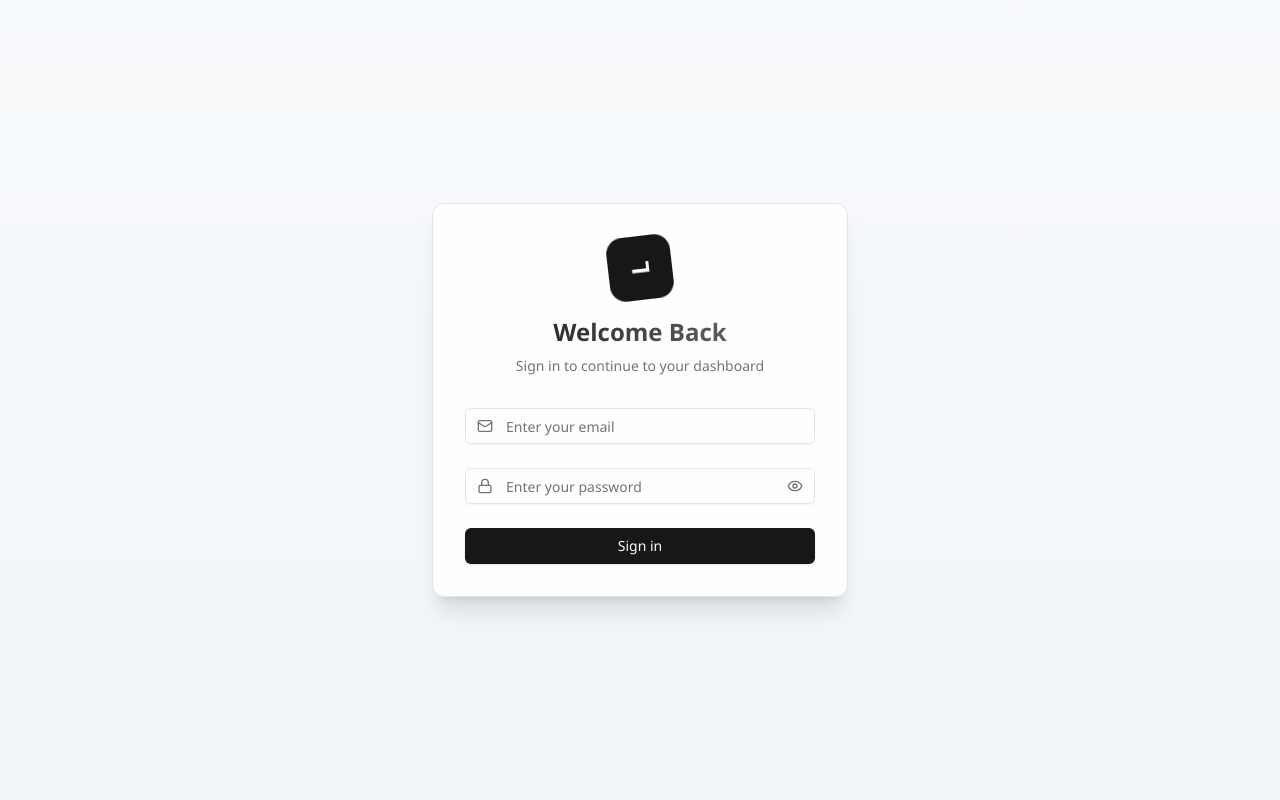
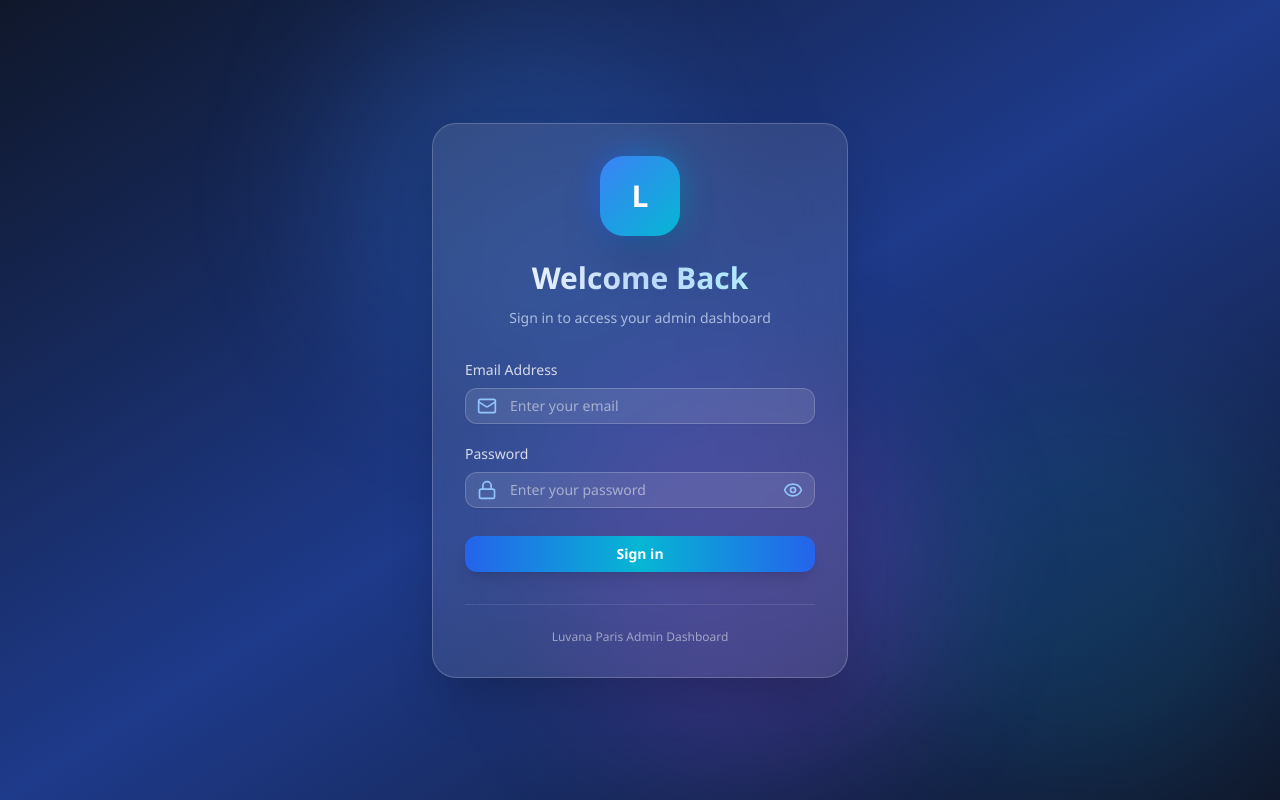
Before and after one commit to projectinshahi/Luvana-paris-admin, a Next.js app: page /login in a window 1280 px wide. Built offline with nearby package versions, Linux system fonts and the light colour scheme; no server answers.

Commit message:
login page ui change

```diff
--- a/app/login/page.tsx
+++ b/app/login/page.tsx
@@ -93,14 +93,34 @@ export default function LoginPage() {
 
   return (
     <AuthProvider>
-    <div className="min-h-screen flex items-center justify-center relative overflow-hidden bg-gradient-to-b from-slate-50 to-slate-100">
+      <div className="min-h-screen flex items-center justify-center relative overflow-hidden bg-gradient-to-br from-slate-900 via-blue-900 to-slate-900">
+        {/* Animated background elements */}
+        <div className="absolute inset-0 overflow-hidden pointer-events-none">
+          <motion.div
+            className="absolute top-0 left-1/4 w-96 h-96 bg-blue-500/20 rounded-full blur-3xl"
+            animate={{ y: [0, 50, 0], x: [0, 30, 0] }}
+            transition={{ duration: 6, repeat: Infinity, ease: "easeInOut" }}
+          />
+          <motion.div
+            className="absolute bottom-0 right-1/4 w-96 h-96 bg-purple-500/20 rounded-full blur-3xl"
+            animate={{ y: [0, -50, 0], x: [0, -30, 0] }}
+            transition={{ duration: 8, repeat: Infinity, ease: "easeInOut" }}
+          />
+          <motion.div
+            className="absolute top-1/2 right-0 w-96 h-96 bg-cyan-500/10 rounded-full blur-3xl"
+            animate={{ rotate: 360 }}
+            transition={{ duration: 20, repeat: Infinity, linear: true }}
+          />
+        </div>
+
+        {/* Main content */}
         <motion.div
           variants={slideUp}
           initial="initial"
           animate="animate"
           className="w-full max-w-md px-4 relative z-10"
         >
-        <Card className="p-8 backdrop-blur-sm bg-white/80 shadow-xl">
+          <Card className="p-8 backdrop-blur-xl bg-white/10 border border-white/20 shadow-2xl rounded-3xl">
             <motion.div
               className="mb-8 text-center"
               variants={slideUp}
@@ -108,24 +128,27 @@ export default function LoginPage() {
               animate="animate"
               transition={{ delay: 0.2 }}
             >
-            <div className="flex justify-center mb-4">
+              <div className="flex justify-center mb-6">
                 <motion.div
-                className="w-16 h-16 bg-primary rounded-2xl flex items-center justify-center"
-                animate={{ rotate: 360 }}
-                transition={{ duration: 2, repeat: Infinity, ease: "linear" }}
+                  className="relative"
+                  whileHover={{ scale: 1.1 }}
+                  whileTap={{ scale: 0.95 }}
                 >
-                <span className="text-white text-2xl font-bold">L</span>
+                  <div className="absolute inset-0 bg-gradient-to-r from-blue-600 to-cyan-600 rounded-3xl blur-lg opacity-75" />
+                  <div className="relative w-20 h-20 bg-gradient-to-br from-blue-500 to-cyan-500 rounded-3xl flex items-center justify-center shadow-2xl">
+                    <span className="text-white text-3xl font-bold">L</span>
+                  </div>
                 </motion.div>
               </div>
-            <h1 className="text-2xl font-bold mb-2 bg-gradient-to-r from-primary to-primary/60 bg-clip-text text-transparent">
+              <h1 className="text-3xl font-bold mb-3 bg-gradient-to-r from-white via-blue-200 to-cyan-200 bg-clip-text text-transparent">
                 Welcome Back
               </h1>
-            <p className="text-sm text-muted-foreground">
-              Sign in to continue to your dashboard
+              <p className="text-sm text-blue-100/70">
+                Sign in to access your admin dashboard
               </p>
             </motion.div>
 
-          <form onSubmit={handleSubmit} className="space-y-6">
+            <form onSubmit={handleSubmit} className="space-y-5">
               {error && (
                 <motion.div
                   variants={fadeIn}
@@ -133,7 +156,7 @@ export default function LoginPage() {
                   animate="animate"
                   exit="exit"
                 >
-                <Alert variant="destructive">
+                  <Alert className="bg-red-500/20 border border-red-500/30 text-red-200">
                     <AlertDescription>{error}</AlertDescription>
                   </Alert>
                 </motion.div>
@@ -145,15 +168,16 @@ export default function LoginPage() {
                 animate="animate"
                 transition={{ delay: 0.3 }}
               >
+                <label className="text-sm font-medium text-white/80 mb-2 block">Email Address</label>
                 <div className="relative">
-                <Mail className="absolute left-3 top-1/2 -translate-y-1/2 h-4 w-4 text-muted-foreground" />
+                  <Mail className="absolute left-3 top-1/2 -translate-y-1/2 h-5 w-5 text-blue-300" />
                   <Input
                     name="email"
                     type="email"
                     placeholder="Enter your email"
                     value={formData.email}
                     onChange={handleInputChange}
-                  className="pl-10"
+                    className="pl-11 bg-white/10 border border-white/20 text-white placeholder:text-white/50 focus:border-blue-400 focus:bg-white/15 rounded-xl transition-all"
                     disabled={isLoading}
                   />
                 </div>
@@ -165,42 +189,42 @@ export default function LoginPage() {
                 animate="animate"
                 transition={{ delay: 0.4 }}
               >
+                <label className="text-sm font-medium text-white/80 mb-2 block">Password</label>
                 <div className="relative">
-                <Lock className="absolute left-3 top-1/2 -translate-y-1/2 h-4 w-4 text-muted-foreground" />
+                  <Lock className="absolute left-3 top-1/2 -translate-y-1/2 h-5 w-5 text-blue-300" />
                   <Input
                     name="password"
                     type={showPassword ? "text" : "password"}
                     placeholder="Enter your password"
                     value={formData.password}
                     onChange={handleInputChange}
-                  className="pl-10"
+                    className="pl-11 pr-11 bg-white/10 border border-white/20 text-white placeholder:text-white/50 focus:border-blue-400 focus:bg-white/15 rounded-xl transition-all"
                     disabled={isLoading}
                   />
                   <button
                     type="button"
                     onClick={() => setShowPassword(!showPassword)}
-                  className="absolute right-3 top-1/2 -translate-y-1/2 text-muted-foreground hover:text-foreground transition-colors"
+                    className="absolute right-3 top-1/2 -translate-y-1/2 text-blue-300 hover:text-blue-200 transition-colors"
                   >
                     {showPassword ? (
-                    <EyeOffIcon className="h-4 w-4" />
+                      <EyeOffIcon className="h-5 w-5" />
                     ) : (
-                    <EyeIcon className="h-4 w-4" />
+                      <EyeIcon className="h-5 w-5" />
                     )}
                   </button>
                 </div>
               </motion.div>
 
-
-
               <motion.div
                 variants={slideUp}
                 initial="initial"
                 animate="animate"
-              transition={{ delay: 0.6 }}
+                transition={{ delay: 0.5 }}
+                className="pt-2"
               >
                 <Button
                   type="submit"
-                className="w-full bg-gradient-to-r from-primary to-primary/80 hover:from-primary/90 hover:to-primary/70"
+                  className="w-full bg-gradient-to-r from-blue-600 via-cyan-500 to-blue-600 hover:from-blue-500 hover:via-cyan-400 hover:to-blue-500 text-white font-semibold rounded-xl py-3 shadow-lg hover:shadow-xl transition-all duration-300 transform hover:scale-105"
                   disabled={isLoading}
                 >
                   {isLoading ? (
@@ -211,7 +235,7 @@ export default function LoginPage() {
                       exit="exit"
                       className="flex items-center justify-center"
                     >
-                    <Loader2 className="mr-2 h-4 w-4 animate-spin" />
+                      <Loader2 className="mr-2 h-5 w-5 animate-spin" />
                       Signing in...
                     </motion.div>
                   ) : (
@@ -221,6 +245,12 @@ export default function LoginPage() {
               </motion.div>
             </form>
 
+            {/* Decorative line */}
+            <div className="mt-8 pt-6 border-t border-white/10">
+              <p className="text-xs text-white/50 text-center">
+                Luvana Paris Admin Dashboard
+              </p>
+            </div>
           </Card>
         </motion.div>
       </div>
```
Lines whose indentation alone changed are shown as unchanged.
